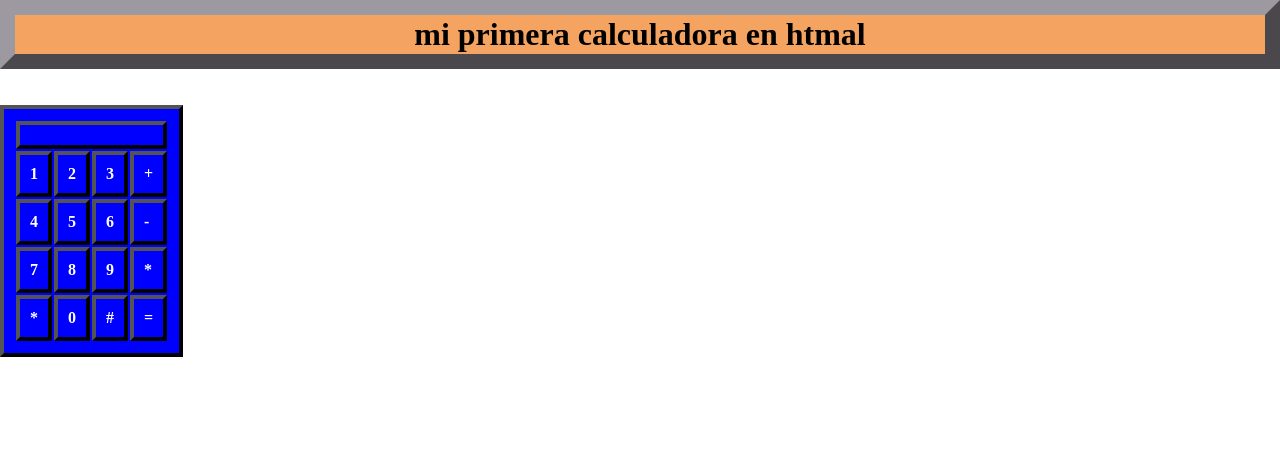
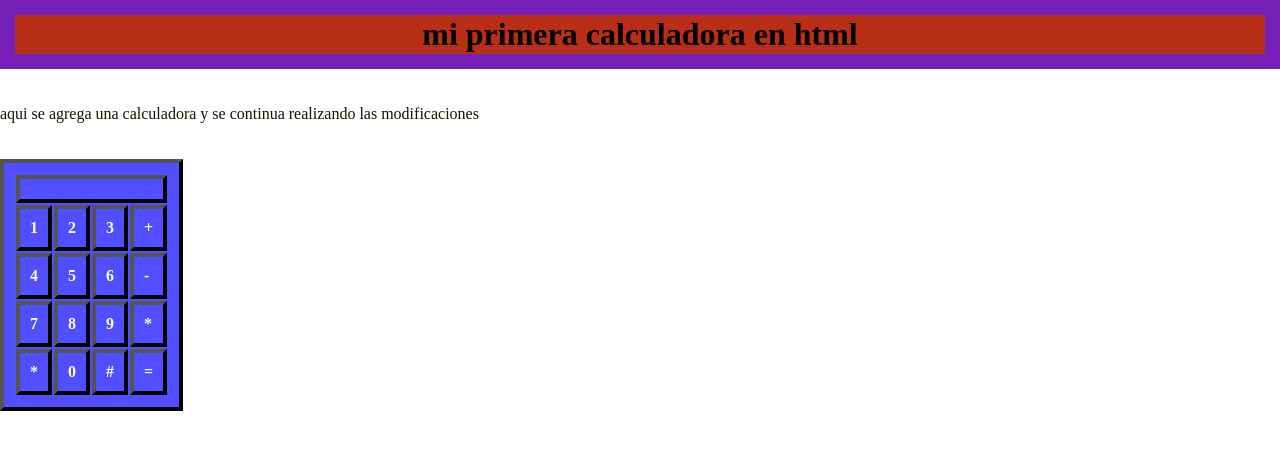
Before and after one commit to 20401/cal2, a plain HTML site: page index.html in a window 1280 px wide. Drawn offline with Linux system fonts and the light colour scheme.

Commit message:
separacion de cabecera body y footer

```diff
--- a/index.html
+++ b/index.html
@@ -10,12 +10,14 @@
 </head>
 
 <body>
-    <h1>mi primera calculadora en htmal</h1>
+    <h1>mi primera calculadora en html</h1>
     <br><br>
-
+<p>aqui se agrega una calculadora y se continua realizando las modificaciones </p>
+<br><br>
     <div> <strong>
             <table>
-                <td colspan="4" > </td> </td>
+                <td colspan="4"> </td>
+                </td>
                 <tr>
 
                     <td> 1</td>
--- a/stely.css
+++ b/stely.css
@@ -1,20 +1,26 @@
 * {
     margin : 0%;
     padding: 0%;
+
 }
 
 div {
+
     height          : 250px;
     width          : 180px;
-    background-color: blue;
+    background-color: rgba(0, 0, 255, 0.692);
     color : white;
+
+}
+p {
+    color:rgb(22, 18, 1);
 
 }
 
 h1 {
     text-align      : center;
-    background-color: sandybrown;
-    border          : 15px outset rgb(157, 153, 160);
+    background-color: rgb(184, 46, 22);
+    border          : 15px solid rgb(118, 32, 184);
     padding         : 1px;
 }
 
```
